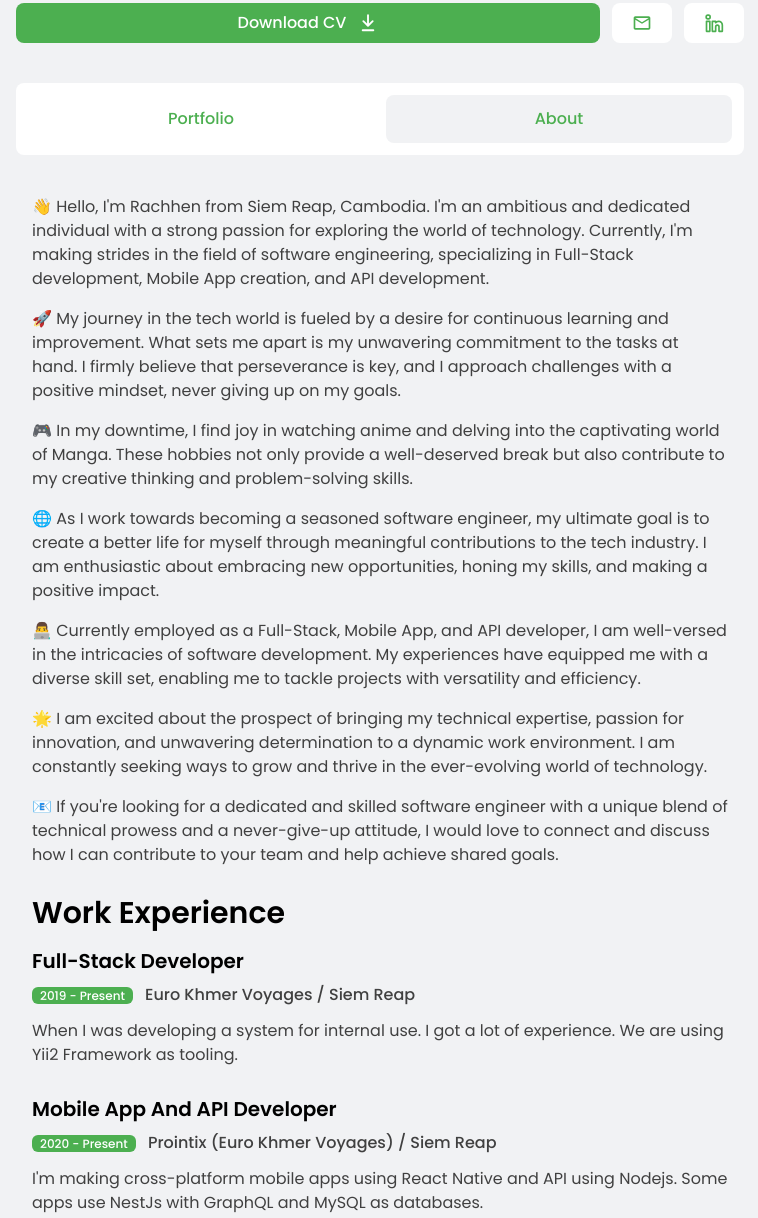
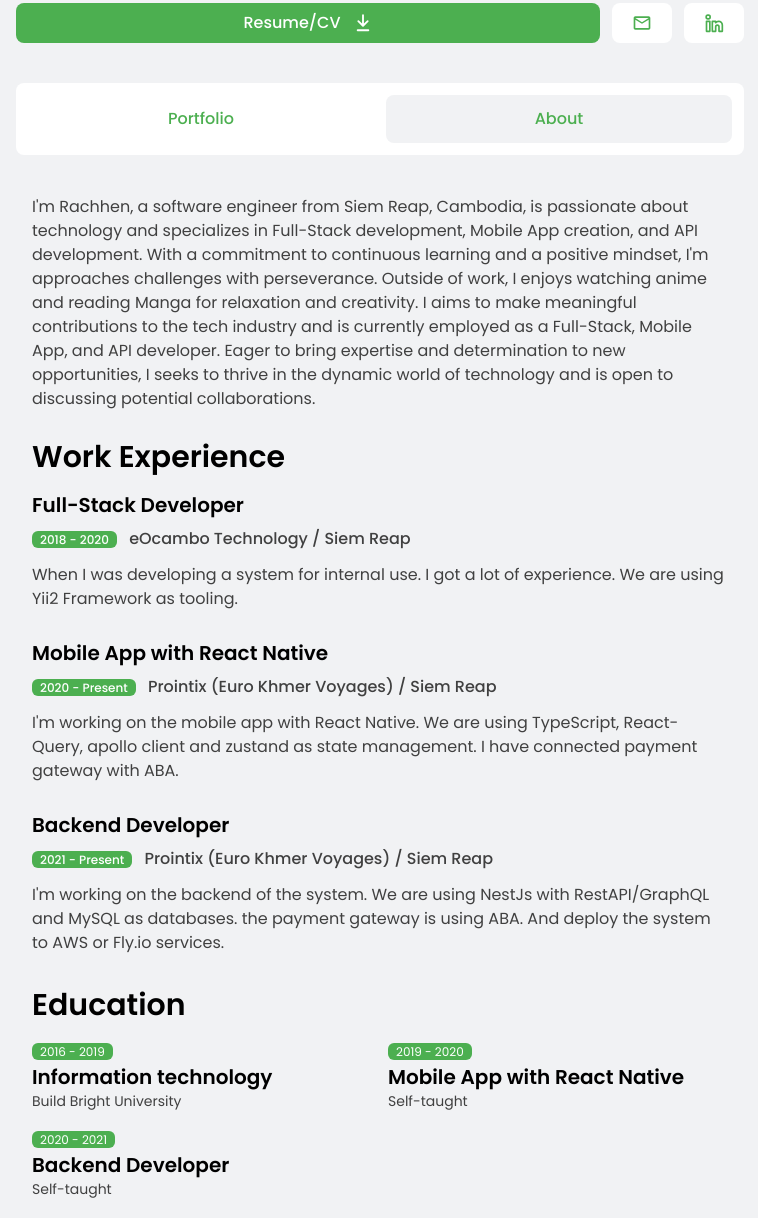
Before and after one commit to rachhen/my-portfolio, an Astro site: page /about in a window 1280 px wide. Shown: the part 191-1409 px from the top of the page, without its empty margins (260-1018 px from the left). Built offline with nearby package versions, Linux system fonts and the light colour scheme; Astro itself is replaced by a stand-in of ours.

Commit message:
updated content

```diff
--- a/src/components/ProfileActionButtons.astro
+++ b/src/components/ProfileActionButtons.astro
@@ -1,11 +1,11 @@
 <div class='flex flex-row gap-3 p-5'>
   <a
-    href='/my-cv.pdf'
+    href='/my-resume-cv.pdf'
     target='_blank'
     aria-label='Download CV'
     class='flex grow flex-row items-center justify-center gap-3 rounded-lg bg-primary p-2 font-medium text-white'
   >
-    <span>Download CV</span>
+    <span>Resume/CV</span>
     <svg class='h-5 w-5' viewBox='0 0 16 16' fill='currentColor'>
       <path
         fill-rule='evenodd'
--- a/src/content/projects/my-brother-website.md
+++ b/src/content/projects/my-brother-website.md
@@ -1,6 +1,6 @@
 ---
 title: 'My brother website'
-tags: ['Astro', 'Contentful']
+tags: ['Astro', 'Contentful', 'Tailwind CSS']
 imageUrl: '/my-brother-website.png'
 canonicalURL: 'https://bong-thy.vercel.app/'
 ---
--- a/src/pages/about.astro
+++ b/src/pages/about.astro
@@ -7,52 +7,16 @@ import Layout from '../layouts/Layout.astro'
   <section class='px-4'>
     <div class='flex flex-col gap-4'>
       <p class='text-[16px] text-neutral-700'>
-        👋 Hello, I'm Rachhen from Siem Reap, Cambodia. I'm an ambitious and
-        dedicated individual with a strong passion for exploring the world of
-        technology. Currently, I'm making strides in the field of software
-        engineering, specializing in Full-Stack development, Mobile App
-        creation, and API development.
-      </p>
-      <p class='text-[16px] text-neutral-700'>
-        🚀 My journey in the tech world is fueled by a desire for continuous
-        learning and improvement. What sets me apart is my unwavering commitment
-        to the tasks at hand. I firmly believe that perseverance is key, and I
-        approach challenges with a positive mindset, never giving up on my
-        goals.
-      </p>
-
-      <p class='text-[16px] text-neutral-700'>
-        🎮 In my downtime, I find joy in watching anime and delving into the
-        captivating world of Manga. These hobbies not only provide a
-        well-deserved break but also contribute to my creative thinking and
-        problem-solving skills.
-      </p>
-
-      <p class='text-[16px] text-neutral-700'>
-        🌐 As I work towards becoming a seasoned software engineer, my ultimate
-        goal is to create a better life for myself through meaningful
-        contributions to the tech industry. I am enthusiastic about embracing
-        new opportunities, honing my skills, and making a positive impact.
-      </p>
-
-      <p class='text-[16px] text-neutral-700'>
-        👨‍💻 Currently employed as a Full-Stack, Mobile App, and API developer, I
-        am well-versed in the intricacies of software development. My
-        experiences have equipped me with a diverse skill set, enabling me to
-        tackle projects with versatility and efficiency.
-      </p>
-
-      <p class='text-[16px] text-neutral-700'>
-        🌟 I am excited about the prospect of bringing my technical expertise,
-        passion for innovation, and unwavering determination to a dynamic work
-        environment. I am constantly seeking ways to grow and thrive in the
-        ever-evolving world of technology.
-      </p>
-      <p class='text-[16px] text-neutral-700'>
-        📧 If you're looking for a dedicated and skilled software engineer with
-        a unique blend of technical prowess and a never-give-up attitude, I
-        would love to connect and discuss how I can contribute to your team and
-        help achieve shared goals.
+        I'm Rachhen, a software engineer from Siem Reap, Cambodia, is passionate
+        about technology and specializes in Full-Stack development, Mobile App
+        creation, and API development. With a commitment to continuous learning
+        and a positive mindset, I'm approaches challenges with perseverance.
+        Outside of work, I enjoys watching anime and reading Manga for
+        relaxation and creativity. I aims to make meaningful contributions to
+        the tech industry and is currently employed as a Full-Stack, Mobile App,
+        and API developer. Eager to bring expertise and determination to new
+        opportunities, I seeks to thrive in the dynamic world of technology and
+        is open to discussing potential collaborations.
       </p>
     </div>
     <h2 class='mb-4 mt-7 text-3xl font-semibold'>Work Experience</h2>
@@ -61,9 +25,9 @@ import Layout from '../layouts/Layout.astro'
         <h3 class='mb-2 text-xl font-semibold'>Full-Stack Developer</h3>
         <h5 class='font-medium text-neutral-700'>
           <span class='rounded-md bg-primary px-2 text-xs text-white'
-            >2019 - Present</span
+            >2018 - 2020</span
           >
-          <span class='ml-2'>Euro Khmer Voyages / Siem Reap</span>
+          <span class='ml-2'>eOcambo Technology / Siem Reap</span>
         </h5>
         <p class='mt-3 text-[16px] font-normal text-neutral-700'>
           When I was developing a system for internal use. I got a lot of
@@ -71,7 +35,7 @@ import Layout from '../layouts/Layout.astro'
         </p>
       </div>
       <div>
-        <h3 class='mb-2 text-xl font-semibold'>Mobile App And API Developer</h3>
+        <h3 class='mb-2 text-xl font-semibold'>Mobile App with React Native</h3>
         <h5 class='font-medium text-neutral-700'>
           <span class='rounded-md bg-primary px-2 text-xs text-white'
             >2020 - Present</span
@@ -79,13 +43,28 @@ import Layout from '../layouts/Layout.astro'
           <span class='ml-2'> Prointix (Euro Khmer Voyages) / Siem Reap</span>
         </h5>
         <p class='mt-3 text-[16px] font-normal text-neutral-700'>
-          I'm making cross-platform mobile apps using React Native and API using
-          Nodejs. Some apps use NestJs with GraphQL and MySQL as databases.
+          I'm working on the mobile app with React Native. We are using
+          TypeScript, React-Query, apollo client and zustand as state
+          management. I have connected payment gateway with ABA.
+        </p>
+      </div>
+      <div>
+        <h3 class='mb-2 text-xl font-semibold'>Backend Developer</h3>
+        <h5 class='font-medium text-neutral-700'>
+          <span class='rounded-md bg-primary px-2 text-xs text-white'
+            >2021 - Present</span
+          >
+          <span class='ml-2'> Prointix (Euro Khmer Voyages) / Siem Reap</span>
+        </h5>
+        <p class='mt-3 text-[16px] font-normal text-neutral-700'>
+          I'm working on the backend of the system. We are using NestJs with
+          RestAPI/GraphQL and MySQL as databases. the payment gateway is using
+          ABA. And deploy the system to AWS or Fly.io services.
         </p>
       </div>
     </div>
     <h2 class='mb-4 mt-8 text-3xl font-semibold'>Education</h2>
-    <div class='flex gap-32'>
+    <div class='grid grid-cols-2 gap-4'>
       <div>
         <span class='rounded-md bg-primary px-2 text-xs text-white'
           >2016 - 2019</span
@@ -99,7 +78,14 @@ import Layout from '../layouts/Layout.astro'
         <span class='rounded-md bg-primary px-2 text-xs text-white'
           >2019 - 2020</span
         >
-        <h3 class='text-xl font-semibold'>Mobile App and API Developer</h3>
+        <h3 class='text-xl font-semibold'>Mobile App with React Native</h3>
+        <p class='text-sm font-normal text-neutral-700'>Self-taught</p>
+      </div>
+      <div>
+        <span class='rounded-md bg-primary px-2 text-xs text-white'
+          >2020 - 2021</span
+        >
+        <h3 class='text-xl font-semibold'>Backend Developer</h3>
         <p class='text-sm font-normal text-neutral-700'>Self-taught</p>
       </div>
     </div>
--- a/src/pages/index.astro
+++ b/src/pages/index.astro
@@ -7,6 +7,13 @@ const projects = await getCollection('projects')
 ---
 
 <Layout title='Rachhen'>
+  <div class='mb-4 flex flex-col items-center justify-center'>
+    <h1 class='mb-2 text-4xl font-bold'>Projects</h1>
+    <p class='text-neutral-700'>
+      Here are a few of my previous projects that I've either collaborated on or
+      maintained
+    </p>
+  </div>
   <div class='grid gap-5 md:grid-cols-2'>
     {
       projects.map((item) => (
```
Also changed, not shown: 2 other files.
